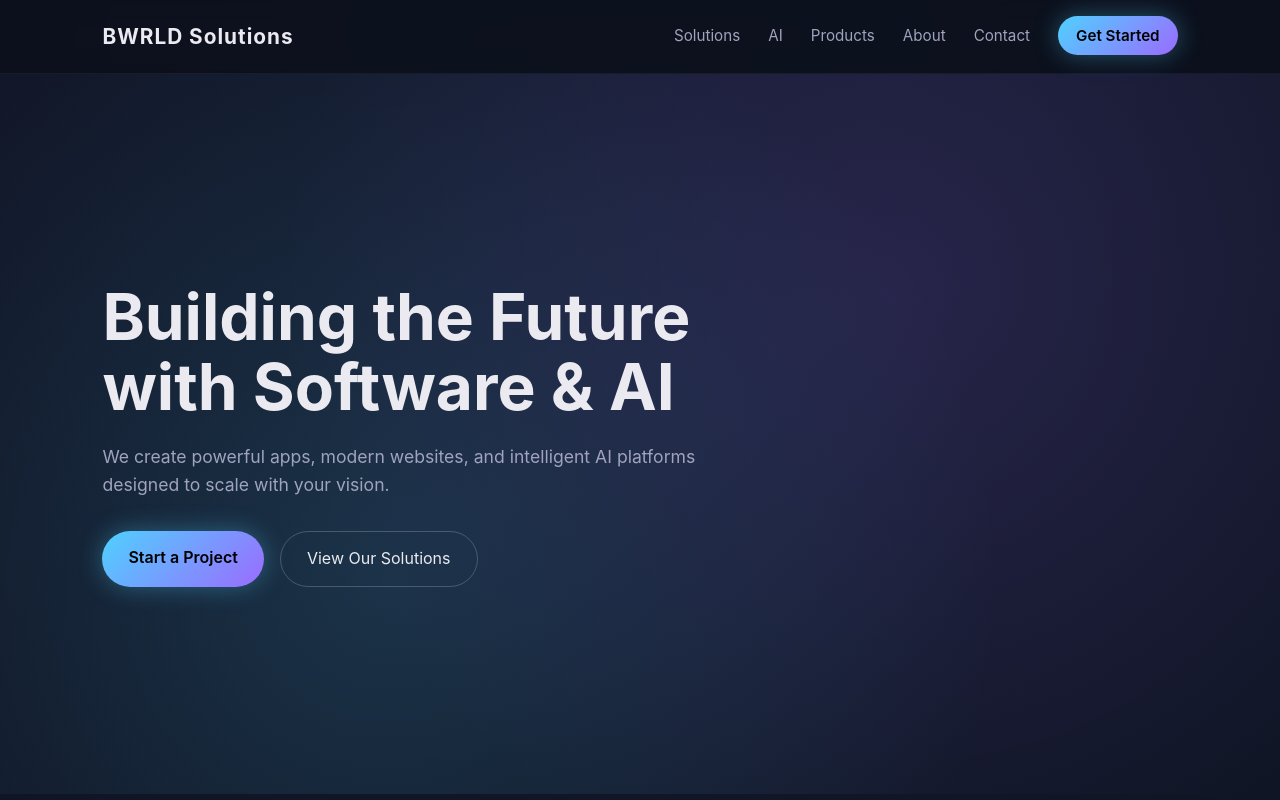
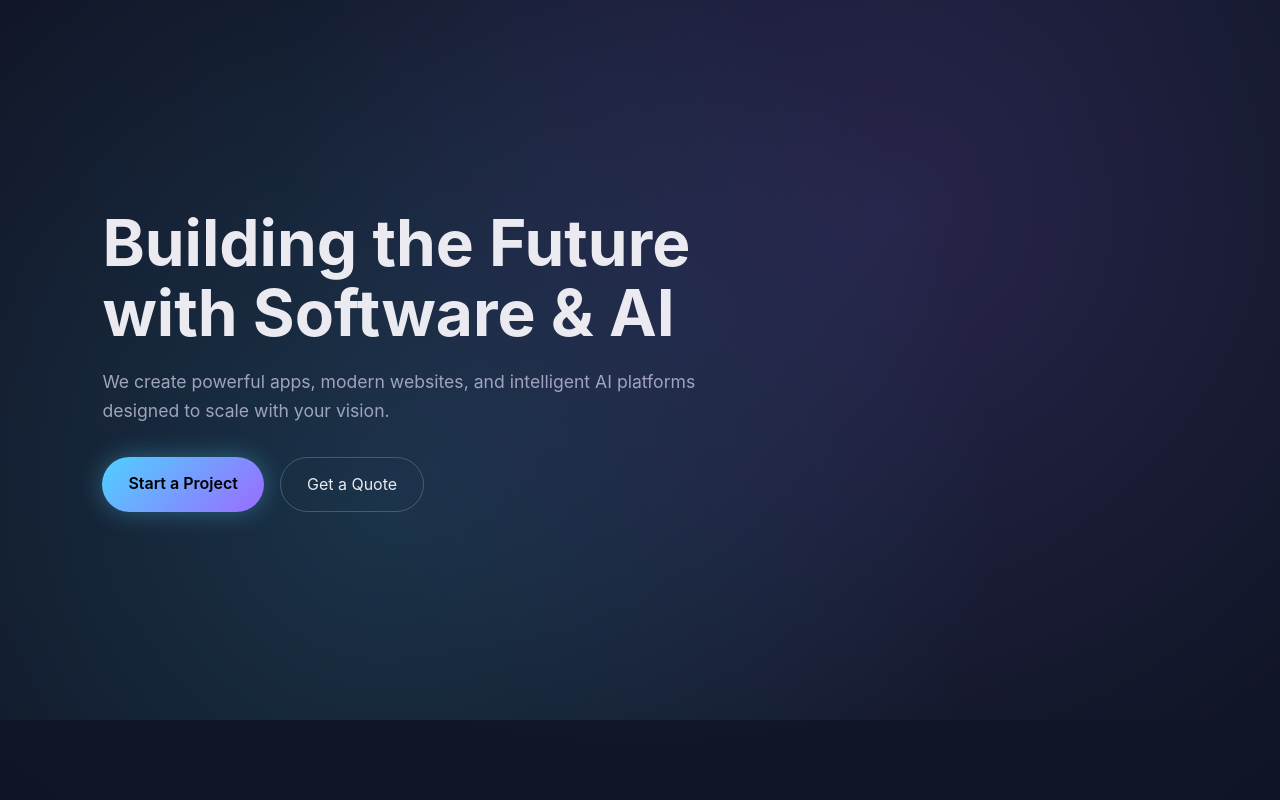
Before and after one commit to bwrldsolutions/bwrld.aisol, a plain HTML site: page index.html in a window 1280 px wide. Shown: the top 800 px of the page. Drawn offline with Linux system fonts and the light colour scheme.

Commit message:
Update index.html

```diff
--- a/index.html
+++ b/index.html
@@ -237,18 +237,7 @@
 </head>
 <body>
 
-  <!-- NAV -->
-  <nav>
-    <div class="logo">BWRLD Solutions</div>
-    <ul>
-      <li>Solutions</li>
-      <li>AI</li>
-      <li>Products</li>
-      <li>About</li>
-      <li>Contact</li>
-      <li><a class="nav-btn" href="#">Get Started</a></li>
-    </ul>
-  </nav>
+
 
   <!-- HERO -->
   <section class="hero">
@@ -260,7 +249,7 @@
       </p>
       <div class="hero-actions">
         <a class="btn-primary" href="#">Start a Project</a>
-        <a class="btn-secondary" href="#">View Our Solutions</a>
+        <a class="btn-secondary" href="mailto:sales@bwrld.uk">Get a Quote</a>
       </div>
     </div>
   </section>
@@ -316,8 +305,8 @@
   <section class="cta">
     <h2>Let’s Build Something Powerful</h2>
     <div class="hero-actions" style="justify-content:center;">
-      <a class="btn-primary" href="#">Get a Quote</a>
-      <a class="btn-secondary" href="#">Contact Us</a>
+      <a class="btn-primary" href="mailto:sales@bwrld.uk">Get a Quote</a>
+      <a class="btn-secondary" href="board@bwrld.uk">Contact the Board</a>
     </div>
   </section>
 
```
